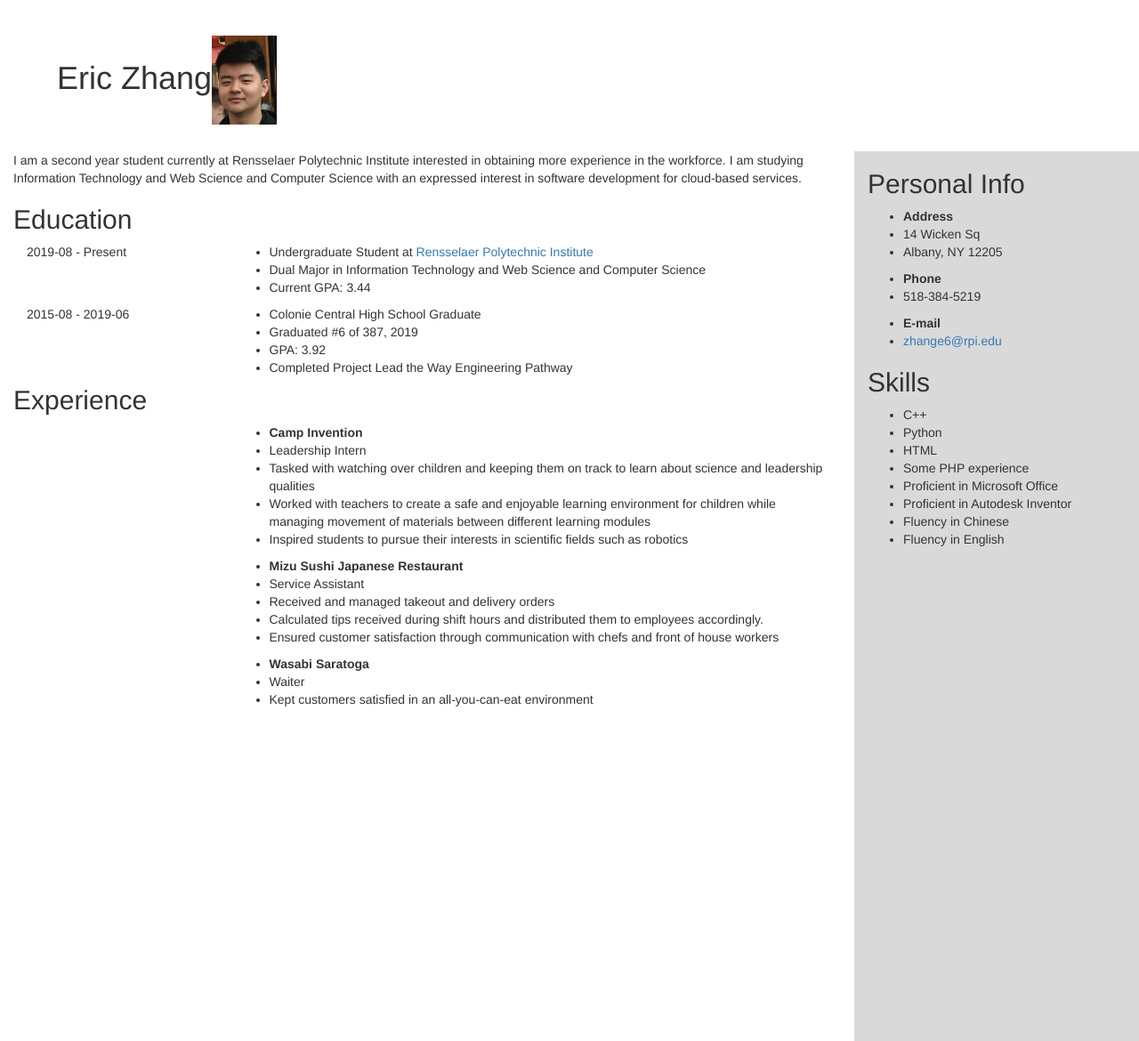
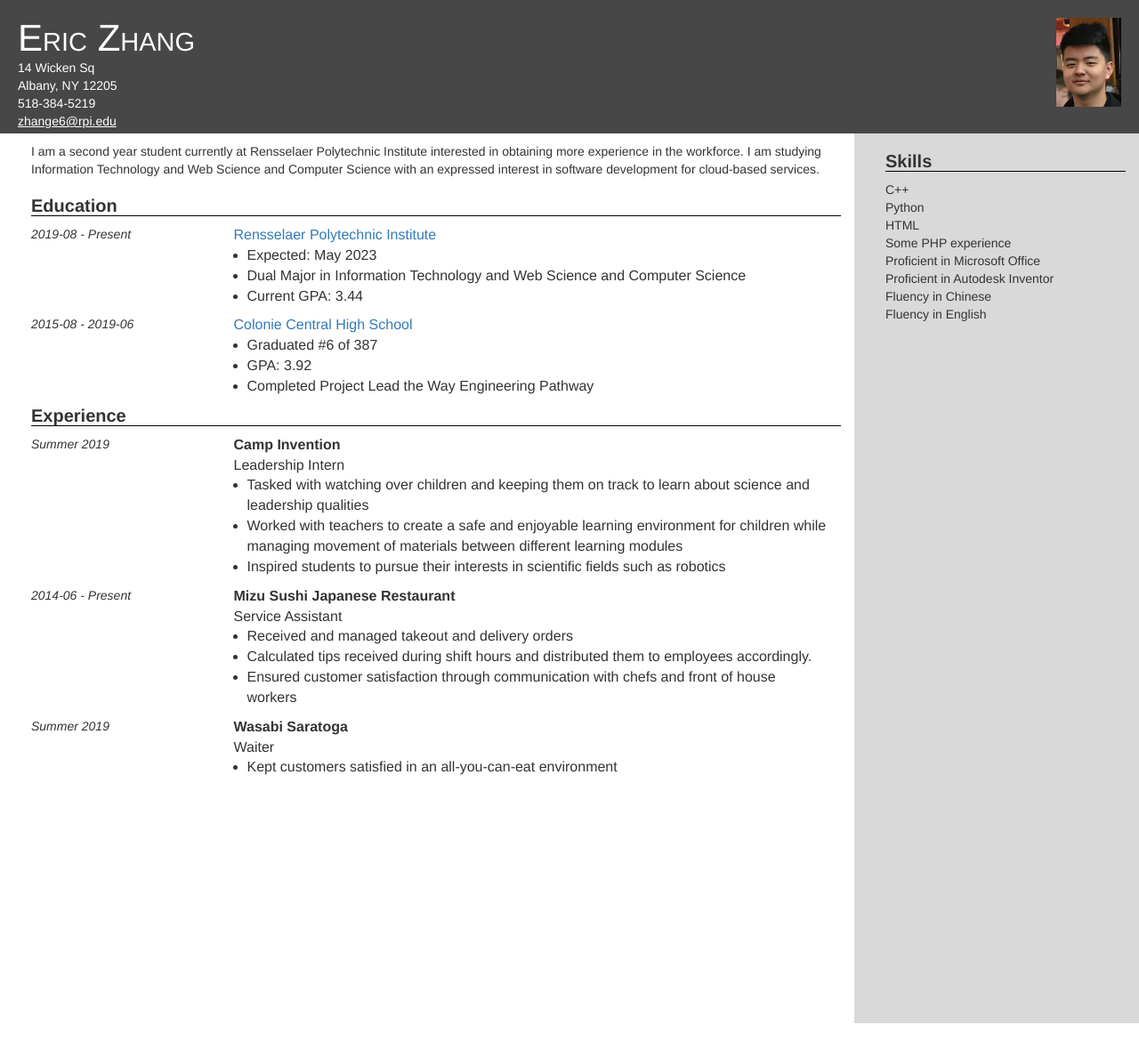
Before and after one commit to qit2/GamerSaviors, a PHP site: page /zhange6.html in a window 1280 px wide. Shown: the whole page at 89% size. Run offline with PHP 8.4, Linux system fonts and the light colour scheme.

Commit message:
Style.css, stylesheet reference, hCard
Fixed style.css, fixed stylesheet references, added hCard microformat

```diff
--- a/lab3/david_project.html
+++ b/lab3/david_project.html
@@ -3,7 +3,7 @@
   <head>
     <meta http-equiv="Content-Type" content="text/html; charset=UTF-8"/>
    <title>Lab3</title>
-   <link rel="stylesheet" type= "text/css" href="main.css">
+   <link rel="stylesheet" type= "text/css" href="style.css">
    <link href="https://fonts.googleapis.com/css2?family=Indie+Flower&display=swap" rel="stylesheet">
    <link href="https://fonts.googleapis.com/css2?family=Lobster&display=swap" rel="stylesheet">
   </head>
--- a/lab3/eric_project.html
+++ b/lab3/eric_project.html
@@ -3,7 +3,7 @@
   <head>
     <meta http-equiv="Content-Type" content="text/html; charset=UTF-8"/>
    <title>Lab3</title>
-   <link rel="stylesheet" type= "text/css" href="main.css">
+   <link rel="stylesheet" type= "text/css" href="style.css">
    <link href="https://fonts.googleapis.com/css2?family=Indie+Flower&display=swap" rel="stylesheet">
    <link href="https://fonts.googleapis.com/css2?family=Lobster&display=swap" rel="stylesheet">
   </head>
--- a/lab3/index.html
+++ b/lab3/index.html
@@ -3,7 +3,7 @@
   <head>
     <meta http-equiv="Content-Type" content="text/html; charset=UTF-8"/>
    <title>Lab3</title>
-   <link rel="stylesheet" type= "text/css" href="main.css">
+   <link rel="stylesheet" type= "text/css" href="style.css">
    <link href="https://fonts.googleapis.com/css2?family=Indie+Flower&display=swap" rel="stylesheet">
   </head>
   <body id="main">
--- a/lab3/ryan_project.html
+++ b/lab3/ryan_project.html
@@ -3,7 +3,7 @@
   <head>
     <meta http-equiv="Content-Type" content="text/html; charset=UTF-8"/>
    <title>Lab3</title>
-   <link rel="stylesheet" type= "text/css" href="main.css">
+   <link rel="stylesheet" type= "text/css" href="style.css">
    <link href="https://fonts.googleapis.com/css2?family=Indie+Flower&display=swap" rel="stylesheet">
    <link href="https://fonts.googleapis.com/css2?family=Lobster&display=swap" rel="stylesheet">
   </head>
--- a/lab3/style.css
+++ b/lab3/style.css
@@ -332,3 +332,107 @@
   float: right;
   margin: 100px 415px 555px 0px;
 }
+
+/* CSS for Resumés */
+body {
+  font-family: Arial, Helvetica, sans-serif;
+}
+
+#name {
+  text-align: left;
+  margin: 0;
+  padding: 0;
+  font-variant: small-caps;
+  color: white;
+  font-size: 3em;
+  background-color: rgb(71, 71, 71);
+}
+
+#header {
+  height: 150px;
+  padding: 20px 0px 20px 20px;
+  background-color: rgb(71, 71, 71);
+}
+
+#header img {
+  float: right;
+  padding-right: 20px;
+}
+
+.resumeTitle {
+  margin-left: 20px;
+  font-size: 20px;
+  font-weight: bolder;
+  border-bottom: 1px black solid;
+}
+
+.col-lg-3 li {
+  font-size: 1em;
+  list-style-type: none;
+  margin-left: 0px;
+}
+
+aside ul {
+  margin: 0;
+  padding: 0 0 10px 20px;
+}
+
+article ul {
+  margin: 0;
+  padding: 0 0 10px 0;
+}
+
+.header{
+  list-style-type: none;
+  margin-left: 0px;
+}
+
+.date {
+  padding-left: 5px;
+  font-style: italic;
+  font-weight: lighter;
+}
+
+.col-lg-3 p {
+  padding-left: 5px;
+  font-style: italic;
+  font-weight: lighter;
+}
+
+article li {
+  margin-left: 15px;
+  font-size: 16px;
+}
+
+aside li {
+  margin-left: 15px;
+  font-size: 16px;
+}
+
+.bottom {
+  margin-left: 0px;
+  list-style-type: none;
+}
+
+#objective {
+  margin-left: 20px;
+  padding-top: 10px;
+}
+
+.adr, .tel, .email{
+  color: white;
+  list-style-type: none;
+  display: block;
+  margin: 0;
+  padding-left: 0;
+}
+
+.email a{
+  color: white;
+  text-decoration: underline;
+}
+
+aside section{
+  background-color: rgba(128, 128, 128, .3);
+  height: 1000px;
+}
--- a/lab3/team.html
+++ b/lab3/team.html
@@ -3,7 +3,7 @@
   <head>
     <meta charset="utf-8">
     <title>GameSaviors Team</title>
-    <link rel="stylesheet" href="main.css">
+    <link rel="stylesheet" href="style.css">
     <link rel="stylesheet" href="https://use.fontawesome.com/releases/v5.10.2/css/all.css">
     <link href="https://fonts.googleapis.com/css2?family=Bangers&display=swap" rel="stylesheet">
   </head>
--- a/lab3/zhange6.html
+++ b/lab3/zhange6.html
@@ -19,7 +19,27 @@
 
   <!-- The header of the page -->
   <header id="header">
-    <h1 id="name">Eric Zhang<img src="Eric_zhang.jpg" alt="picture of Eric Zhang" height="100"></h1>
+    <address class="vcard">
+
+      <h1 class="fn" id="name">Eric Zhang<img src="Eric_zhang.jpg" alt="picture of Eric Zhang" height="100"></h1>
+
+        <ul class="adr">
+          <li class="street-address">14 Wicken Sq</li>
+          <li>
+            <city class="locality">Albany</city>,
+            <state class="region">NY</state>
+            <zip class="postal-code">12205</zip>
+          </li>
+        </ul>
+
+        <ul class="tel">
+          <li>518-384-5219</li>
+        </ul>
+
+        <ul class="email">
+          <li><a href="mailto:zhange6@rpi.edu">zhange6@rpi.edu</a></li>
+        </ul>
+    </address>
   </header>
 
   <!-- In this article tag there is all the information that is on the left side of the screen -->
@@ -41,7 +61,8 @@
 
       <section class="col-lg-9">
         <ul>
-          <li class="header">Undergraduate Student at <a href="https://www.rpi.edu">Rensselaer Polytechnic Institute</a></li>
+          <li class="header"><a href="https://www.rpi.edu">Rensselaer Polytechnic Institute</a></li>
+          <li>Expected: May 2023</li>
           <li>Dual Major in Information Technology and Web Science and Computer Science</li>
           <li>Current GPA: 3.44</li>
         </ul>
@@ -53,8 +74,10 @@
 
       <section class="col-lg-9">
         <ul>
-          <li class="header">Colonie Central High School Graduate</li>
-          <li>Graduated #6 of 387, 2019</li>
+          <li class="header">
+            <a href="https://www.southcolonieschools.org/colonie-central-high-school/cchs-school-profile/">Colonie Central High School</a>
+          </li>
+          <li>Graduated #6 of 387</li>
           <li>GPA: 3.92</li>
           <li>Completed Project Lead the Way Engineering Pathway</li>
         </ul>
@@ -63,7 +86,7 @@
       <h2 class="resumeTitle">Experience</h2>
 
       <section class="col-lg-3">
-        <p></p>
+        <p>Summer 2019</p>
       </section>
 
       <section class="col-lg-9">
@@ -77,7 +100,7 @@
       </section>
 
       <section class="col-lg-3">
-        <p></p>
+        <p>2014-06 - Present</p>
       </section>
 
       <section class="col-lg-9">
@@ -91,7 +114,7 @@
       </section>
 
       <section class="col-lg-3">
-        <p></p>
+        <p>Summer 2019</p>
       </section>
 
       <section class="col-lg-9">
@@ -110,25 +133,7 @@
   <!-- I used an aside tag because this information is just on the side of the main information-->
   <aside>
     <!-- This information is just taking up 3 parts of 12 and is located on the right side of the screen -->
-    <section class="col-lg-3" style="background-color: rgba(128, 128, 128, .3); height: 1000px;">
-
-      <h2 class="resumeTitle">Personal Info</h2>
-
-      <ul>
-        <li><strong>Address</strong></li>
-        <li>14 Wicken Sq</li>
-        <li>Albany, NY 12205</li>
-      </ul>
-
-      <ul>
-        <li><strong>Phone</strong></li>
-        <li>518-384-5219</li>
-      </ul>
-
-      <ul>
-        <li><strong>E-mail</strong></li>
-        <li><a href="mailto:zhange6@rpi.edu">zhange6@rpi.edu</a></li>
-      </ul>
+    <section class="col-lg-3">
 
       <h2 class="resumeTitle">Skills</h2>
 
```
Also changed, not shown: lab3/finckd.html (+20 -19 lines), lab3/qit2.html (+20 -19 lines), lab3/zhoul12.html (+20 -19 lines). Lines whose indentation alone changed are shown as unchanged.
